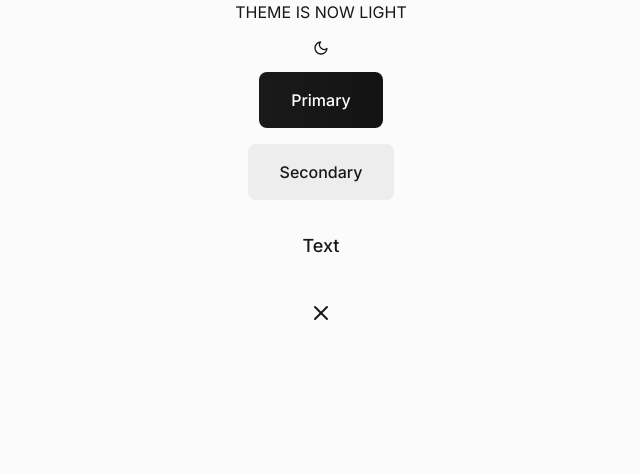
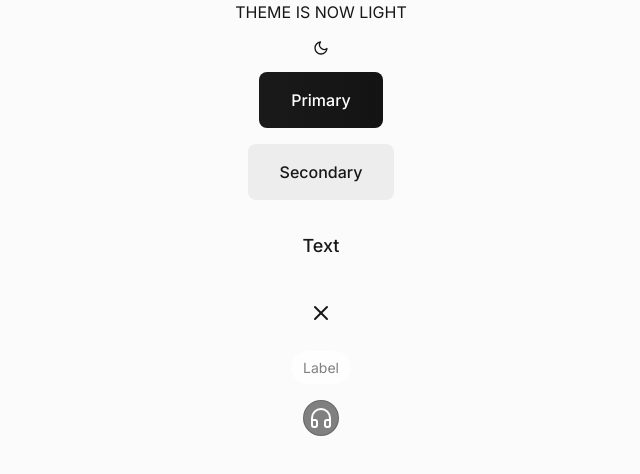
Before and after one commit to Re9iNee/2025-Portfolio, a Next.js app: page / in a window 1280 px wide. Shown: the top 474 px of the page, without its empty margins (319-959 px from the left). Built offline with nearby package versions, Linux system fonts and the light colour scheme.

Commit message:
Tags complete

```diff
--- a/src/app/page.tsx
+++ b/src/app/page.tsx
@@ -3,6 +3,7 @@ import { Button } from "@/components/ui/Button";
 import { XIcon } from "lucide-react";
 import ThemeSwitch from "./ThemeSwitch";
 import CustomLink from "@/components/ui/Link";
+import Tag, { AudioBook } from "@/components/ui/Tag";
 
 export default function Home() {
   return (
@@ -15,6 +16,9 @@ export default function Home() {
       <CustomLink href={""}>
         <XIcon />
       </CustomLink>
+
+      <Tag>Label</Tag>
+      <AudioBook />
     </div>
   );
 }
--- /dev/null
+++ b/src/components/ui/Tag.tsx
@@ -0,0 +1,21 @@
+import { Headphones } from "lucide-react";
+import { ReactNode } from "react";
+
+type Props = {
+  children: ReactNode;
+};
+export default function Label({ children }: Props) {
+  return (
+    <div className="rounded-3xl bg-white/70 px-3 py-1.5 text-14 text-gray-dark dark:bg-onyx dark:text-gray-light">
+      {children}
+    </div>
+  );
+}
+
+export const AudioBook = () => {
+  return (
+    <div className="grid h-9 w-9 place-items-center rounded-full border border-onyx/25 bg-gray-dark text-white">
+      <Headphones />
+    </div>
+  );
+};
```
